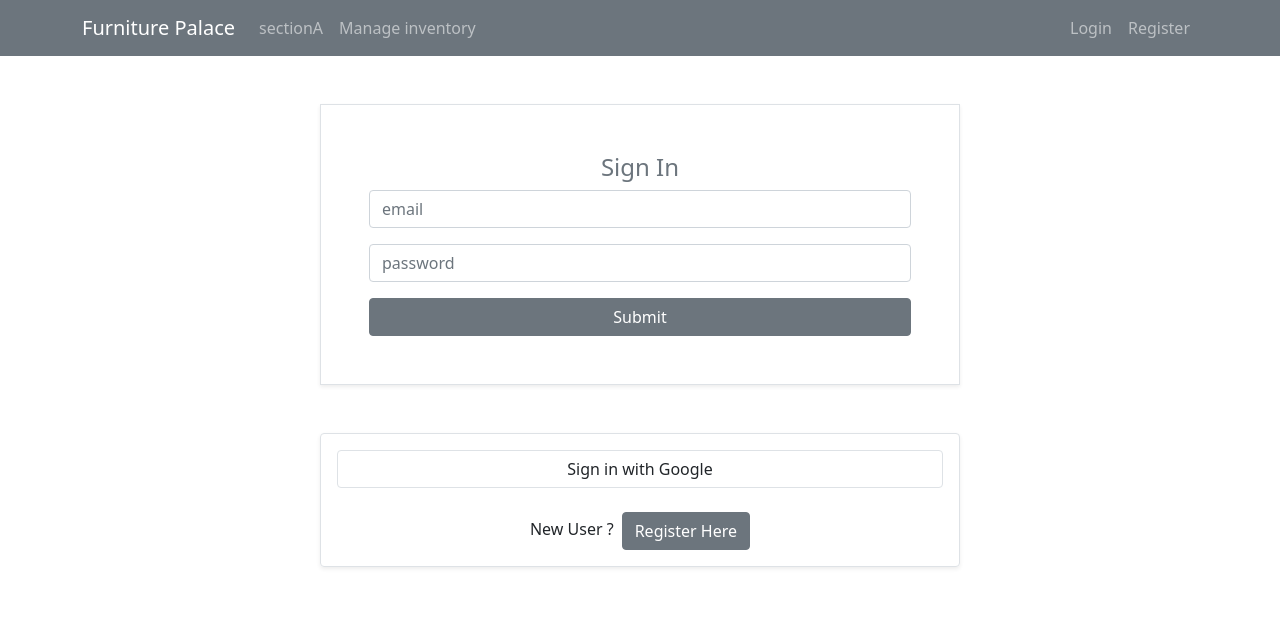
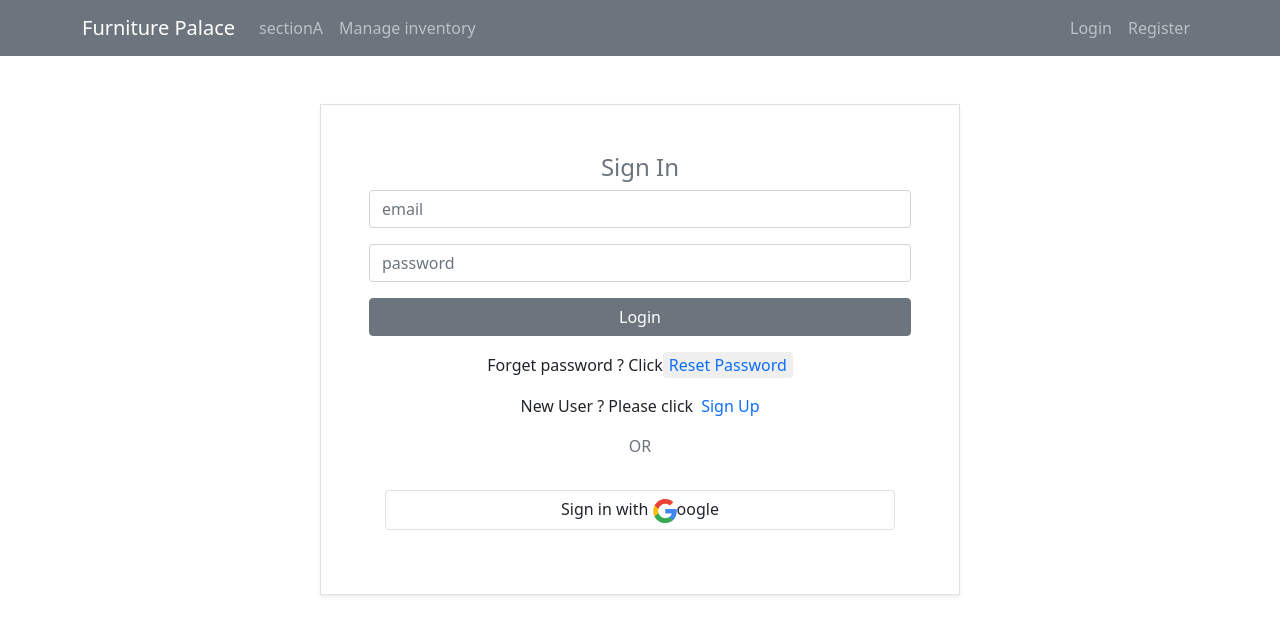
Before and after one commit to drshaila2021/warehouse-management-client, a React (Create React App) app: page /login in a window 1280 px wide. Shown: the top 634 px of the page. Built offline with nearby package versions, Linux system fonts and the light colour scheme; no server answers.

Commit message:
create goole sign in

```diff
--- a/src/component/Login/Login.js
+++ b/src/component/Login/Login.js
@@ -1,14 +1,76 @@
-import React from "react";
-import { Link } from "react-router-dom";
+import React, { useState } from "react";
+import { Link, useLocation, useNavigate } from "react-router-dom";
+import {
+  useAuthState,
+  useSendPasswordResetEmail,
+  useSignInWithEmailAndPassword,
+  useSignInWithGoogle,
+} from "react-firebase-hooks/auth";
+import logo from "../../images/GLogo.svg";
+import auth from "../../firebase.init";
+import { toast } from "react-toastify";
+import Loading from "../Loading/Loading";
 
 const Login = () => {
+  const [email, setEmail] = useState("");
+  const [password, setPassword] = useState("");
+  const [signInWithEmailAndPassword, user, loading, error] =
+    useSignInWithEmailAndPassword(auth);
+  const [sendPasswordResetEmail, sending] = useSendPasswordResetEmail(auth);
+  const [signInWithaGoogle, user2, loading2, error2] =
+    useSignInWithGoogle(auth);
+  const [user1, loading1, error1] = useAuthState(auth);
+  const navigate = useNavigate();
+  const location = useLocation();
+  const from = location.state?.from?.pathname || "/";
+
+  const handleEmailBlur = (event) => {
+    setEmail(event.target.value);
+  };
+
+  const handlePasswordBlur = (event) => {
+    setPassword(event.target.value);
+  };
+  const handleSubmit = (event) => {
+    event.preventDefault();
+    signInWithEmailAndPassword(email, password);
+    console.log(email, password);
+    // console.log(error, error1);
+  };
+  if (loading1) {
+    return <Loading></Loading>;
+  }
+  let signInErrorElement;
+  if (error || error2) {
+    signInErrorElement = (
+      <p className="text-danger text-center">
+        {" "}
+        {error?.message} {error2?.message}
+      </p>
+    );
+  }
+  if (user1) {
+    // navigate("/");
+    navigate(from, { replace: true });
+  }
+
+  const resetPassword = async () => {
+    if (email) {
+      await sendPasswordResetEmail(email);
+      toast("Email Sent");
+    } else {
+      toast("Email is empty! Please provide ...");
+    }
+  };
+
   return (
-    <div>
-      <form className="w-50 mx-auto d-block my-5 border p-5 rounded-4 shadow-sm bg-body ">
+    <div className="w-50 mx-auto d-block my-5 border p-5 rounded-4 shadow-sm bg-body ">
+      <form onSubmit={handleSubmit}>
         <h4 className="text-center text-secondary">Sign In</h4>
 
         <div className="mb-3">
           <input
+            onBlur={handleEmailBlur}
             type="email"
             name="email"
             className="form-control"
@@ -19,6 +81,7 @@ const Login = () => {
 
         <div className="mb-3">
           <input
+            onBlur={handlePasswordBlur}
             type="password"
             name="password"
             className="form-control"
@@ -28,23 +91,44 @@ const Login = () => {
         </div>
 
         <button type="submit" className="btn btn-secondary w-100">
-          Submit
+          Login
         </button>
       </form>
-      <div className="mx-auto d-block text-center border w-50 rounded shadow-sm">
-        <div className="mb-2 p-3">
+      {/* <img
+        style={{ width: "50px" }}
+        className="image-fluid"
+        src={alternative}
+        alt=""
+      /> */}
+      <p className="text-center my-3">
+        Forget password ? Click
+        <button
+          className="btn-link border-0 rounded text-decoration-none"
+          onClick={resetPassword}
+        >
           {" "}
-          <button className="btn w-100 border">Sign in with Google</button>
+          Reset Password
+        </button>
+      </p>
+      <p className="text-center">
+        New User ? Please click
+        <Link className="ms-2 text-decoration-none" to="/signup">
+          Sign Up
+        </Link>
+      </p>
+
+      <p className="text-center my-3 text-secondary">OR</p>
+      <div>
+        <div className="p-3">
+          <button
+            onClick={() => signInWithaGoogle()}
+            className="btn w-100 border"
+          >
+            Sign in with <img src={logo} alt="" />
+            oogle
+          </button>
         </div>
-        <p>
-          New User ?
-          <Link to="/signup">
-            <button className="btn btn-secondary rounded ms-2">
-              {" "}
-              Register Here
-            </button>
-          </Link>
-        </p>
+        {signInErrorElement}
       </div>
     </div>
   );
```
